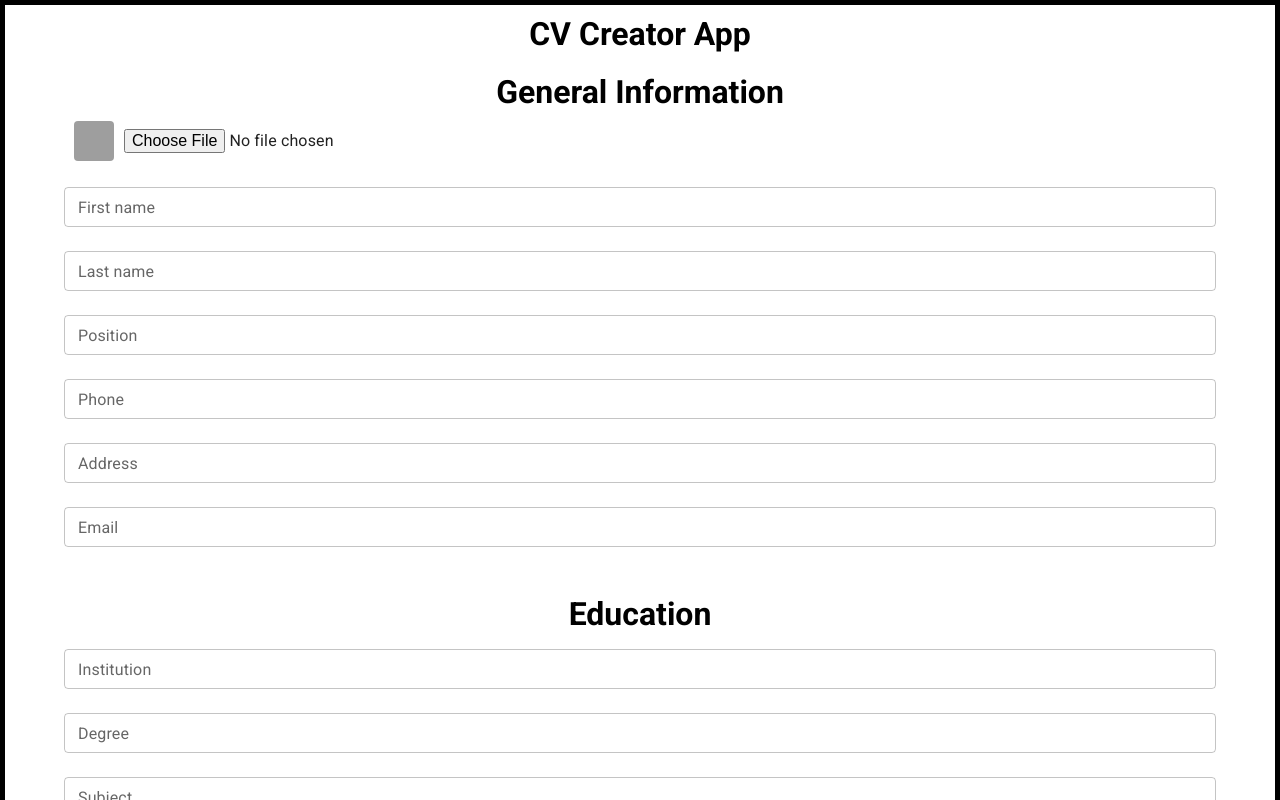
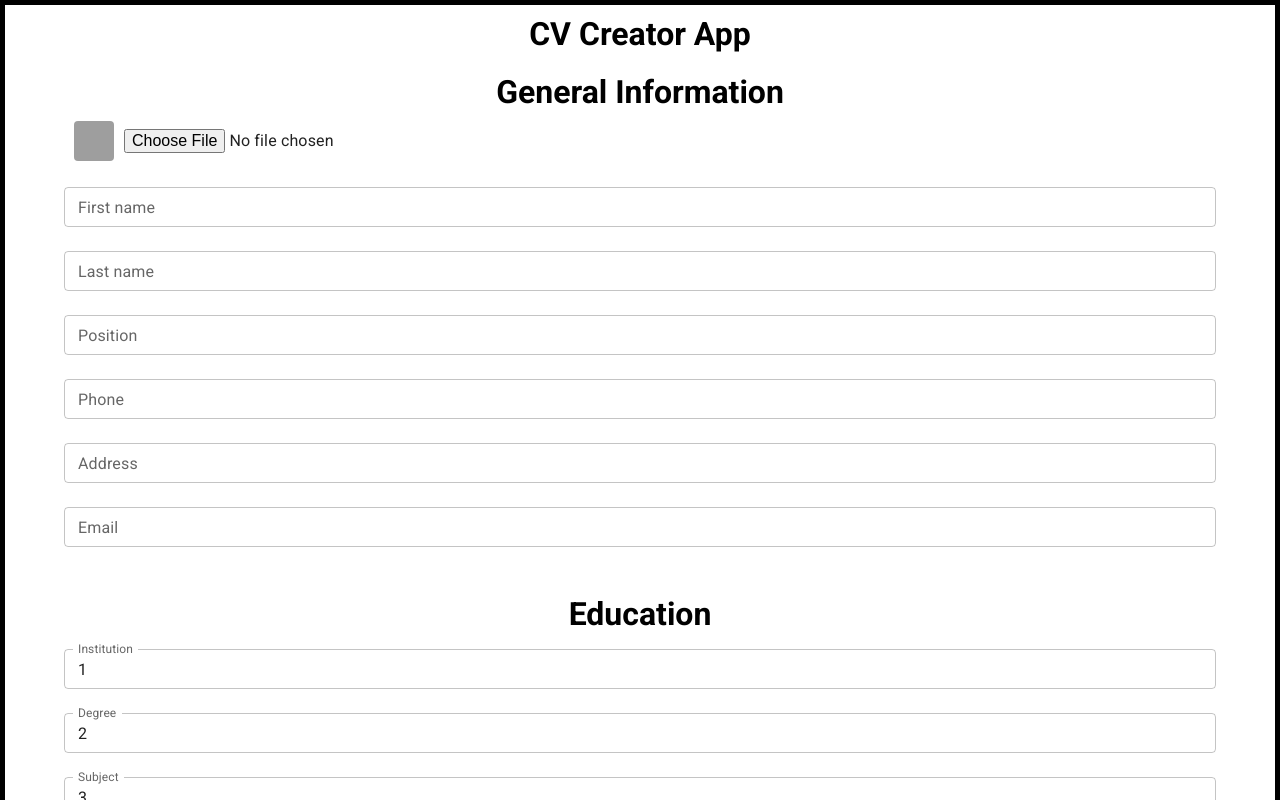
Before and after one commit to Twofold-One/cv-application, a React (Create React App) app: page / in a window 1280 px wide. Shown: the top 800 px of the page. Built offline with nearby package versions, Linux system fonts and the light colour scheme; grey boxes are pictures that could not be loaded; the HTML template or start-up script is replaced by a standard one.

Commit message:
Education component correct additional forms addition

```diff
--- a/src/App.js
+++ b/src/App.js
@@ -35,11 +35,11 @@ class App extends React.Component {
             phone: '',
             address: '',
             email: '',
-            edInstitution: [''],
-            edDegree: [''],
-            edSubject: [''],
-            edFrom: [''],
-            edTo: [''],
+            edInstitution: ['1', 'a'],
+            edDegree: ['2', 'b'],
+            edSubject: ['3', 'c'],
+            edFrom: ['4', 'd'],
+            edTo: ['5', 'e'],
             expCompanyName: '',
             expPosition: '',
             expMainTasks: '',
@@ -63,11 +63,14 @@ class App extends React.Component {
     // todo
     handleEducationInputChange(object) {
         const name = Object.keys(object)[0];
-        console.log(name);
-        // const value = object[name];
-        // this.setState({
-        //     [name]: value,
-        // });
+        const value = object[name];
+        const { id } = object;
+        const state = this.state[name].slice();
+        state[id] = value;
+        this.setState({
+            [name]: state,
+        });
+        console.log(this.state);
     }
 
     render() {
--- a/src/components/Education.js
+++ b/src/components/Education.js
@@ -5,30 +5,47 @@ import EducationSub from './EducationSub';
 class Education extends React.Component {
     constructor(props) {
         super(props);
+        // component rerenders every time and that is the problem i guess
         this.state = {
-            sub: [<EducationSub id="1" key="1" />],
+            subCount: 0,
         };
         this.handleAddButtonClick = this.handleAddButtonClick.bind(this);
         this.handleDeleteButtonClick = this.handleDeleteButtonClick.bind(this);
+        this.displaySubs = this.displaySubs.bind(this);
     }
 
     handleAddButtonClick() {
         this.setState({
-            sub: this.state.sub.concat(
-                <EducationSub
-                    id={this.state.sub.length + 1}
-                    key={this.state.sub.length + 1}
-                />
-            ),
+            subCount: this.state.subCount + 1,
         });
+        console.log(this.state);
     }
 
     handleDeleteButtonClick() {
-        const sub = this.state.sub.slice();
-        sub.pop();
-        this.setState({
-            sub: sub,
-        });
+        if (this.state)
+            this.setState({
+                subCount: this.state.subCount - 1,
+            });
+        console.log(this.state);
+    }
+
+    displaySubs() {
+        let sub = [];
+        for (let i = 0; i <= this.state.subCount; i += 1) {
+            sub.push(
+                <EducationSub
+                    key={i}
+                    id={i}
+                    institution={this.props.edInstitution[i]}
+                    degree={this.props.edDegree[i]}
+                    subject={this.props.edSubject[i]}
+                    from={this.props.edFrom[i]}
+                    to={this.props.edTo[i]}
+                    onInputChange={this.props.onInputChange}
+                />
+            );
+        }
+        return sub;
     }
 
     render() {
@@ -39,7 +56,7 @@ class Education extends React.Component {
                 }}
             >
                 <h1>Education</h1>
-                {this.state.sub}
+                {this.displaySubs()}
                 <Button variant="contained" onClick={this.handleAddButtonClick}>
                     Add
                 </Button>
--- a/src/components/EducationSub.js
+++ b/src/components/EducationSub.js
@@ -12,8 +12,9 @@ class EducationSub extends React.Component {
     handleInputChange(e) {
         const name = e.target.name;
         const value = e.target.value;
+        const id = this.props.id;
 
-        this.props.onInputChange({ [name]: value });
+        this.props.onInputChange({ [name]: value, id });
     }
 
     render() {
@@ -31,8 +32,9 @@ class EducationSub extends React.Component {
                     variant="outlined"
                     margin="normal"
                     size="small"
-                    name="edInstitiution"
+                    name="edInstitution"
                     value={institution || ''}
+                    onChange={this.handleInputChange}
                 />
                 <TextField
                     label="Degree"
@@ -41,6 +43,7 @@ class EducationSub extends React.Component {
                     size="small"
                     name="edDegree"
                     value={degree || ''}
+                    onChange={this.handleInputChange}
                 />
                 <TextField
                     label="Subject"
@@ -49,6 +52,7 @@ class EducationSub extends React.Component {
                     size="small"
                     name="edSubject"
                     value={subject || ''}
+                    onChange={this.handleInputChange}
                 />
                 <TextField
                     type="month"
@@ -58,6 +62,7 @@ class EducationSub extends React.Component {
                     size="small"
                     name="edFrom"
                     value={from || ''}
+                    onChange={this.handleInputChange}
                 />
                 <TextField
                     type="month"
@@ -67,6 +72,7 @@ class EducationSub extends React.Component {
                     size="small"
                     name="edTo"
                     value={to || ''}
+                    onChange={this.handleInputChange}
                 />
             </Box>
         );
```
